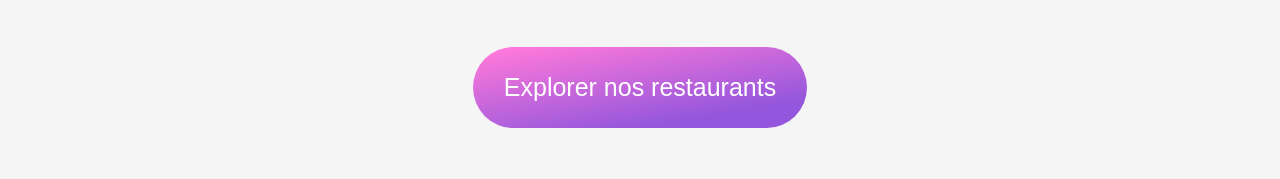
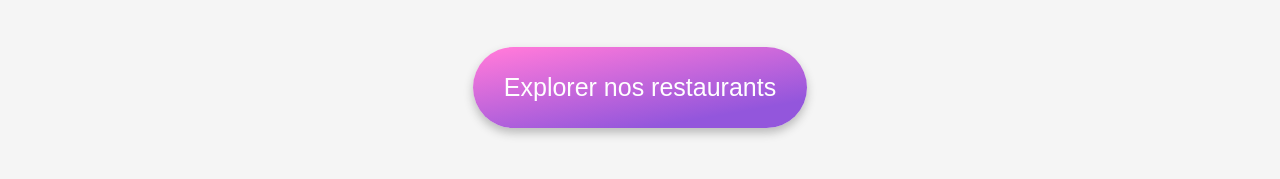
Before and after one commit to cardon-a/OC_projet-3, a website: page index.html in a window 1280 px wide. Shown: the part 355-534 px from the top of the page. Drawn offline with Linux system fonts and the light colour scheme; a web font is replaced by a local one.

Commit message:
Ajout de l'ombre (explore_btn)

```diff
--- a/assets/sass/main.scss
+++ b/assets/sass/main.scss
@@ -72,6 +72,7 @@ body{
         border: none;
         border-radius: 50px;
         margin-bottom: 70px;
+        box-shadow: 0 5px 10px $grey;
         &_text{
             font-size: 25px;
             color: $white;
```
Also changed, not shown: assets/css/style.css, 1 other file.
